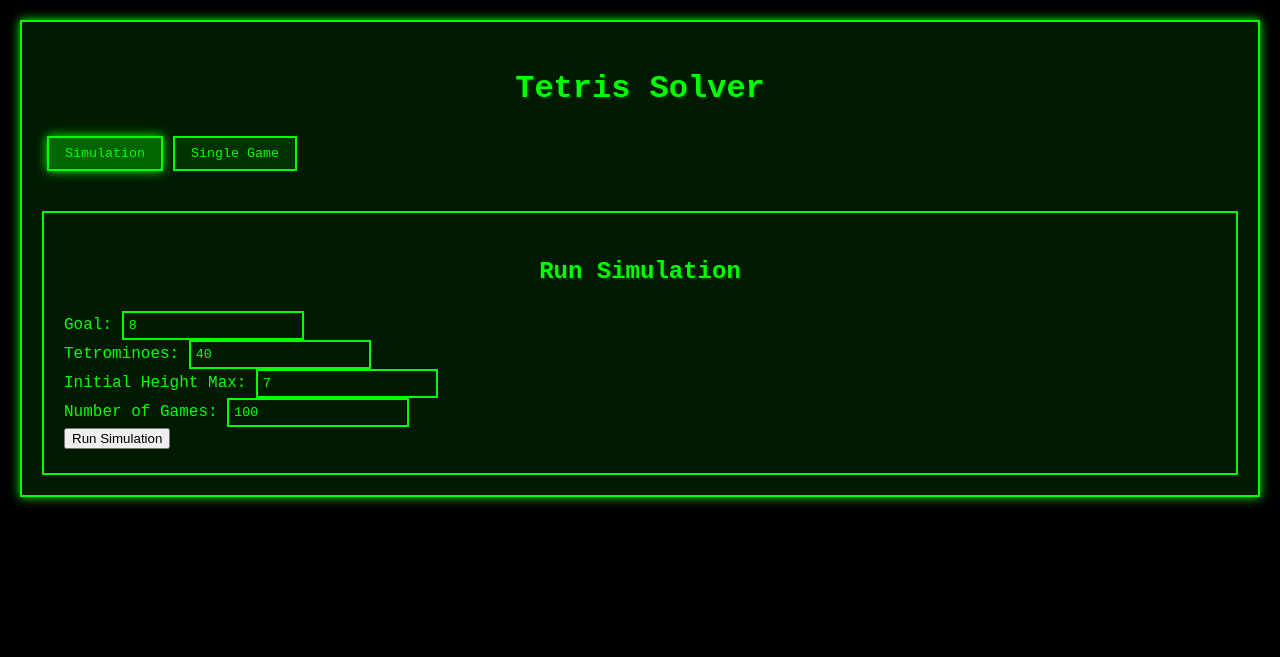
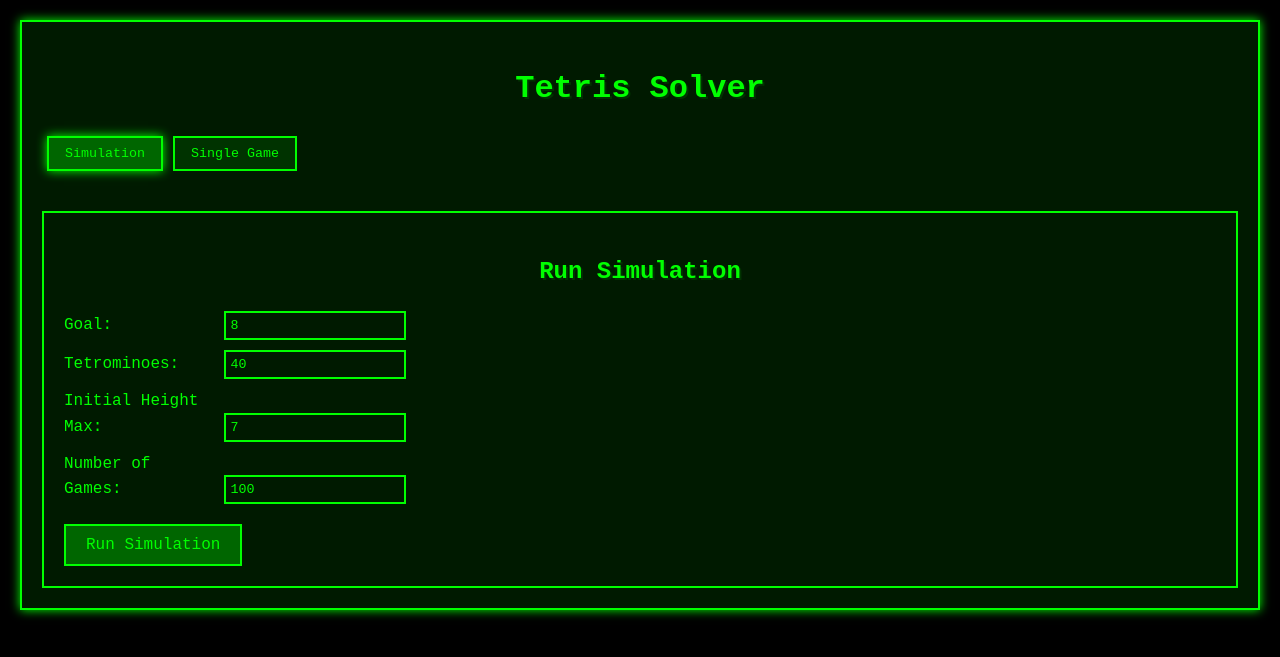
Before and after one commit to sami-29/tetris-algo, a Flask app: page / in a window 1280 px wide. Shown: the top 657 px of the page. Run offline with Flask 3, Linux system fonts and the light colour scheme; some libraries are stand-ins or nearby versions.

Commit message:
fix: update URL and load tab from URL
feat: improve appearance of run simulation button and form elements

```diff
--- a/templates/index.html
+++ b/templates/index.html
@@ -75,6 +75,32 @@
             border: 2px solid #0f0;
             padding: 5px;
             font-family: 'Courier New', Courier, monospace;
+        }
+
+        button[type="submit"] {
+            background-color: #006600;
+            color: #0f0;
+            border: 2px solid #0f0;
+            padding: 10px 20px;
+            cursor: pointer;
+            font-family: 'Courier New', Courier, monospace;
+            font-size: 16px;
+            transition: all 0.3s ease;
+            margin-top: 10px;
+        }
+
+        button[type="submit"]:hover {
+            background-color: #008000;
+            box-shadow: 0 0 10px #0f0;
+        }
+
+        form div {
+            margin-bottom: 10px;
+        }
+
+        label {
+            display: inline-block;
+            width: 150px;
         }
 
         .tab-content {
@@ -226,7 +252,19 @@
             const url = new URL(window.location);
             url.searchParams.set('tab', this.tab);
             window.history.pushState({}, '', url);
+            loadTabFromURL();
         }
+
+        function loadTabFromURL() {
+            const urlParams = new URLSearchParams(window.location.search);
+            const tabParam = urlParams.get('tab');
+            if (tabParam && (tabParam === 'simulation' || tabParam === 'single-game')) {
+                this.tab = tabParam;
+            }
+        }
+
+        // Load tab from URL on page load
+        window.addEventListener('load', loadTabFromURL);
 
         htmx.on("htmx:afterSwap", function (event) {
             if (event.detail.target.id === "simulation-results") {
```
